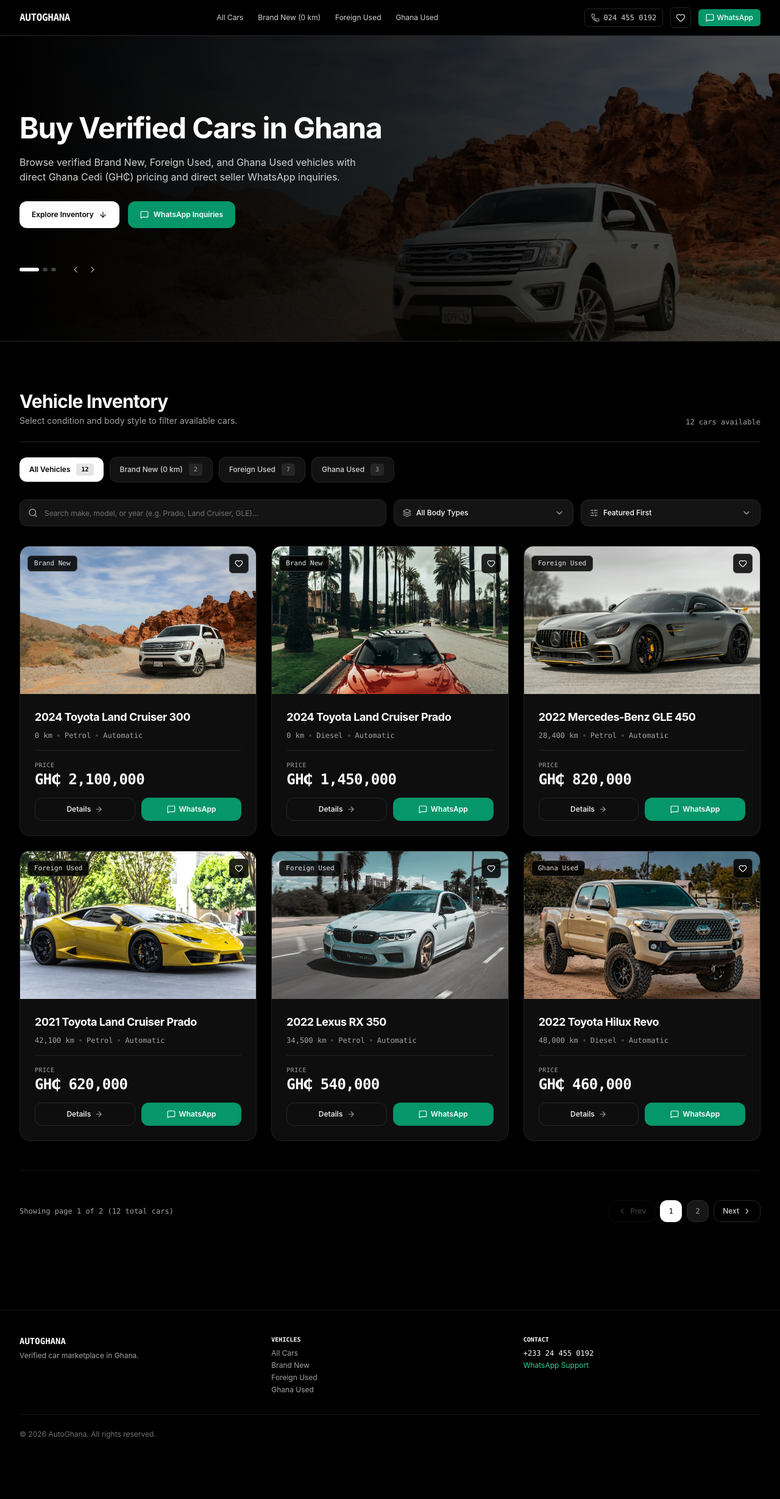
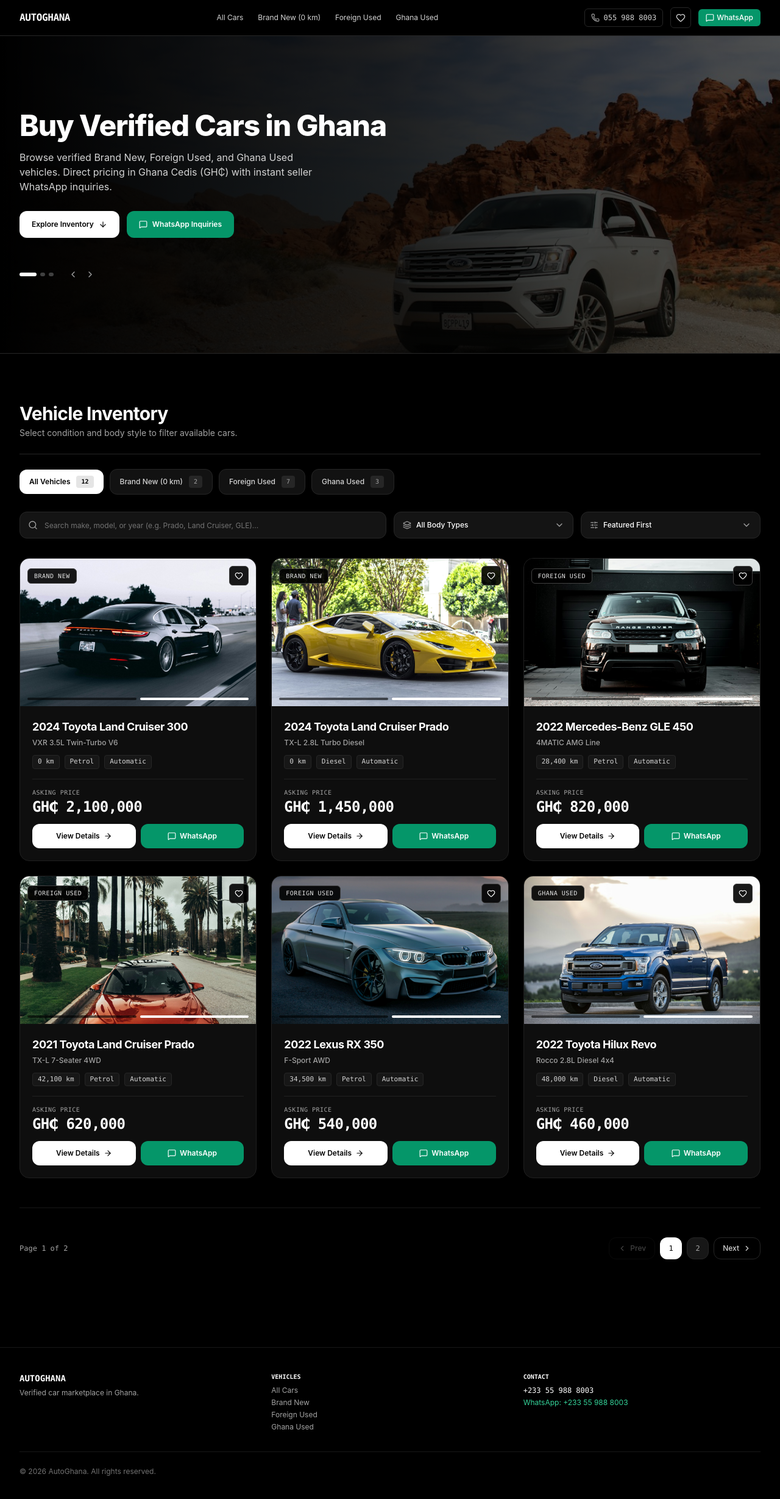
Before and after one commit to henryamos/car-sales, a Next.js app: page / in a window 1280 px wide. Shown: the top 2458 px of the page at 61% size. Before the commit the page ends 2400 px from the top, so only its background shows below. Built offline with nearby package versions, Linux system fonts and the light colour scheme.

Commit message:
feat: automated card image carousel, balanced hero height, updated phone number, and polished visual hierarchy

```diff
--- a/src/components/cards/CarCard.tsx
+++ b/src/components/cards/CarCard.tsx
@@ -1,12 +1,14 @@
 "use client";
 
-import React, { useState } from "react";
+import React, { useState, useEffect } from "react";
 import Image from "next/image";
 import Link from "next/link";
-import { Heart, MessageSquare, ArrowRight } from "lucide-react";
+import { Heart, MessageSquare, ArrowRight, ChevronLeft, ChevronRight } from "lucide-react";
 import { Car } from "@/types/car";
 import { useWishlist } from "@/context/WishlistContext";
 import { formatGHS, formatNumber } from "@/lib/utils";
+
+const DEFAULT_SELLER_WHATSAPP = "233559888003";
 
 interface CarCardProps {
   car: Car;
@@ -15,29 +17,70 @@ interface CarCardProps {
 export function CarCard({ car }: CarCardProps) {
   const { isInWishlist, toggleWishlist } = useWishlist();
   const saved = isInWishlist(car.id);
-  const [imgSrc, setImgSrc] = useState(car.images[0] || "/images/cars/land-cruiser-1.jpg");
+  const [activeIdx, setActiveIdx] = useState(0);
+  const [isHovered, setIsHovered] = useState(false);
 
-  const whatsappLink = `https://wa.me/${car.sellerWhatsApp}?text=Hello,%20inquiring%20about%20the%20${encodeURIComponent(
+  const images = car.images && car.images.length > 0 ? car.images : ["/images/cars/land-cruiser-1.jpg"];
+
+  // Automated image cycling (not fixed)
+  useEffect(() => {
+    if (images.length <= 1) return;
+
+    // Cycle faster when user is hovering (1.8s), otherwise automated gentle cycle (4.5s)
+    const intervalTime = isHovered ? 1800 : 4500;
+    const timer = setInterval(() => {
+      setActiveIdx((prev) => (prev + 1) % images.length);
+    }, intervalTime);
+
+    return () => clearInterval(timer);
+  }, [isHovered, images.length]);
+
+  const handlePrevImage = (e: React.MouseEvent) => {
+    e.preventDefault();
+    e.stopPropagation();
+    setActiveIdx((prev) => (prev - 1 + images.length) % images.length);
+  };
+
+  const handleNextImage = (e: React.MouseEvent) => {
+    e.preventDefault();
+    e.stopPropagation();
+    setActiveIdx((prev) => (prev + 1) % images.length);
+  };
+
+  const sellerWhatsApp = car.sellerWhatsApp || DEFAULT_SELLER_WHATSAPP;
+  const whatsappLink = `https://wa.me/${sellerWhatsApp}?text=Hello,%20inquiring%20about%20the%20${encodeURIComponent(
     `${car.year} ${car.make} ${car.model} (${formatGHS(car.priceGHS)})`
   )}.`;
 
   return (
-    <div className="solid-card rounded-2xl overflow-hidden flex flex-col justify-between hover:border-neutral-700 transition-all duration-200">
-      {/* Photo Container */}
+    <div
+      className="solid-card rounded-2xl overflow-hidden flex flex-col justify-between hover:border-neutral-700 transition-all duration-200 group"
+      onMouseEnter={() => setIsHovered(true)}
+      onMouseLeave={() => setIsHovered(false)}
+    >
+      {/* 1. Automated Photo Container */}
       <div className="relative aspect-[16/10] w-full bg-neutral-900 overflow-hidden">
-        <Image
-          src={imgSrc}
-          alt={`${car.year} ${car.make} ${car.model}`}
-          fill
-          unoptimized
-          sizes="(max-width: 640px) 100vw, (max-width: 1024px) 50vw, 33vw"
-          className="object-cover object-center transition-transform duration-300 hover:scale-105"
-          onError={() => setImgSrc("/images/cars/land-cruiser-1.jpg")}
-        />
+        {images.map((img, idx) => (
+          <div
+            key={idx}
+            className={`absolute inset-0 transition-opacity duration-500 ease-in-out ${
+              idx === activeIdx ? "opacity-100" : "opacity-0 pointer-events-none"
+            }`}
+          >
+            <Image
+              src={img}
+              alt={`${car.year} ${car.make} ${car.model} - Photo ${idx + 1}`}
+              fill
+              unoptimized
+              sizes="(max-width: 640px) 100vw, (max-width: 1024px) 50vw, 33vw"
+              className="object-cover object-center transition-transform duration-300 group-hover:scale-105"
+            />
+          </div>
+        ))}
 
         {/* Top Badges */}
         <div className="absolute top-3 left-3 right-3 flex items-center justify-between pointer-events-none z-10">
-          <span className="px-2.5 py-1 rounded-md bg-black/85 border border-neutral-700 text-[11px] font-mono text-neutral-200">
+          <span className="px-2.5 py-1 rounded-md bg-black/90 border border-neutral-700 text-[10px] font-mono uppercase tracking-wider text-neutral-200">
             {car.condition}
           </span>
 
@@ -48,7 +91,7 @@ export function CarCard({ car }: CarCardProps) {
               e.stopPropagation();
               toggleWishlist(car.id);
             }}
-            className={`pointer-events-auto p-2 rounded-md bg-black/85 border transition-colors ${
+            className={`pointer-events-auto p-2 rounded-md bg-black/90 border transition-colors ${
               saved
                 ? "bg-white text-black border-white"
                 : "text-white border-neutral-700 hover:border-white"
@@ -58,56 +101,101 @@ export function CarCard({ car }: CarCardProps) {
             <Heart className={`w-3.5 h-3.5 ${saved ? "fill-current" : ""}`} />
           </button>
         </div>
+
+        {/* Manual Arrow Controls on Card */}
+        {images.length > 1 && (
+          <div className="absolute inset-y-0 left-2 right-2 flex items-center justify-between pointer-events-none z-10 opacity-0 group-hover:opacity-100 transition-opacity">
+            <button
+              type="button"
+              onClick={handlePrevImage}
+              className="pointer-events-auto p-1.5 rounded-full bg-black/70 hover:bg-black text-white border border-neutral-700 transition-colors"
+              aria-label="Previous photo"
+            >
+              <ChevronLeft className="w-3.5 h-3.5" />
+            </button>
+            <button
+              type="button"
+              onClick={handleNextImage}
+              className="pointer-events-auto p-1.5 rounded-full bg-black/70 hover:bg-black text-white border border-neutral-700 transition-colors"
+              aria-label="Next photo"
+            >
+              <ChevronRight className="w-3.5 h-3.5" />
+            </button>
+          </div>
+        )}
+
+        {/* Multi-photo Progress Line at Bottom */}
+        {images.length > 1 && (
+          <div className="absolute bottom-2.5 left-3 right-3 flex items-center gap-1.5 z-10 pointer-events-none">
+            {images.map((_, idx) => (
+              <div
+                key={idx}
+                className={`h-1 flex-1 rounded-full transition-all duration-300 ${
+                  idx === activeIdx ? "bg-white" : "bg-black/60"
+                }`}
+              />
+            ))}
+          </div>
+        )}
       </div>
 
-      {/* Content Container with Generous Breathing Space */}
-      <div className="p-5 sm:p-6 flex flex-col justify-between flex-1 gap-4">
-        {/* Title & Specs */}
-        <div className="flex flex-col gap-1.5">
-          <h3 className="text-base sm:text-lg font-bold text-white tracking-tight leading-snug">
+      {/* 2. Structured Content with Clear Typographic Hierarchy */}
+      <div className="p-5 flex flex-col justify-between flex-1 gap-4">
+        {/* Title & Trim */}
+        <div className="flex flex-col gap-1">
+          <h3 className="text-base sm:text-lg font-bold text-white tracking-tight leading-snug truncate">
             {car.year} {car.make} {car.model}
           </h3>
+          <p className="text-xs text-neutral-400 truncate font-medium">
+            {car.trim}
+          </p>
 
-          <div className="flex items-center gap-2 text-xs text-neutral-400 font-mono pt-0.5">
-            <span>{car.mileageKm === 0 ? "0 km" : `${formatNumber(car.mileageKm)} km`}</span>
-            <span className="w-1 h-1 rounded-full bg-neutral-700" />
-            <span>{car.fuelType}</span>
-            <span className="w-1 h-1 rounded-full bg-neutral-700" />
-            <span>{car.transmission}</span>
+          {/* Key Specs Row */}
+          <div className="flex items-center gap-2 text-[11px] text-neutral-300 font-mono pt-2">
+            <span className="px-2 py-0.5 rounded bg-neutral-900 border border-neutral-800">
+              {car.mileageKm === 0 ? "0 km" : `${formatNumber(car.mileageKm)} km`}
+            </span>
+            <span className="px-2 py-0.5 rounded bg-neutral-900 border border-neutral-800">
+              {car.fuelType}
+            </span>
+            <span className="px-2 py-0.5 rounded bg-neutral-900 border border-neutral-800">
+              {car.transmission}
+            </span>
           </div>
         </div>
 
-        {/* Price & Action Block */}
-        <div className="pt-4 border-t border-neutral-800/80 flex flex-col gap-3.5">
+        {/* 3. Price & Action Block */}
+        <div className="pt-3.5 border-t border-neutral-800/80 flex flex-col gap-3">
+          {/* Price */}
           <div className="flex flex-col">
             <span className="text-[10px] font-mono uppercase text-neutral-400 tracking-wider">
-              Price
+              Asking Price
             </span>
-            <span className="text-xl sm:text-2xl font-bold font-mono text-white tracking-tight">
+            <span className="text-xl sm:text-2xl font-extrabold font-mono text-white tracking-tight">
               {formatGHS(car.priceGHS)}
             </span>
           </div>
 
-          {/* Action Buttons: Well-proportioned, distinct with breathing space */}
-          <div className="grid grid-cols-2 gap-2.5">
-            <Link
-              href={`/cars/${car.id}`}
-              className="py-2.5 px-3 rounded-xl border border-neutral-800 hover:border-neutral-600 hover:bg-neutral-900 text-neutral-200 hover:text-white text-xs font-semibold flex items-center justify-center gap-1.5 transition-colors"
-            >
-              <span>Details</span>
-              <ArrowRight className="w-3.5 h-3.5 text-neutral-400" />
-            </Link>
-
+          {/* Action Buttons: Vertical arrangement on mobile screens, 2-cols on sm+ */}
+          <div className="flex flex-col sm:grid sm:grid-cols-2 gap-2">
             <a
               href={whatsappLink}
               target="_blank"
               rel="noopener noreferrer"
-              className="py-2.5 px-3 rounded-xl bg-emerald-600 hover:bg-emerald-500 text-white text-xs font-semibold flex items-center justify-center gap-1.5 transition-colors"
-              title="Chat with seller on WhatsApp"
+              className="h-11 sm:h-10 px-3 rounded-xl bg-emerald-600 hover:bg-emerald-500 text-white text-xs font-semibold flex items-center justify-center gap-1.5 transition-colors order-1 sm:order-2"
+              title="Inquire via WhatsApp"
             >
               <MessageSquare className="w-3.5 h-3.5" />
               <span>WhatsApp</span>
             </a>
+
+            <Link
+              href={`/cars/${car.id}`}
+              className="h-11 sm:h-10 px-3 rounded-xl bg-white text-black hover:bg-neutral-200 text-xs font-semibold flex items-center justify-center gap-1.5 transition-colors order-2 sm:order-1"
+            >
+              <span>View Details</span>
+              <ArrowRight className="w-3.5 h-3.5" />
+            </Link>
           </div>
         </div>
       </div>
--- a/src/components/hero/HeroSection.tsx
+++ b/src/components/hero/HeroSection.tsx
@@ -6,6 +6,7 @@ import { ArrowDown, MessageSquare, ChevronLeft, ChevronRight } from "lucide-reac
 import { CARS_DATA } from "@/data/cars";
 
 const SLIDE_DURATION = 6000;
+const WHATSAPP_NUMBER = "233559888003";
 
 export function HeroSection() {
   const heroCars = CARS_DATA.filter((c) => c.heroSlide);
@@ -28,8 +29,8 @@ export function HeroSection() {
   };
 
   return (
-    <section className="relative w-full min-h-[480px] sm:min-h-[520px] lg:min-h-[560px] flex items-center bg-black border-b border-neutral-800 overflow-hidden pt-20">
-      {/* Full-width Background Carousel */}
+    <section className="relative w-full min-h-[500px] sm:min-h-[540px] lg:min-h-[580px] flex items-center bg-black border-b border-neutral-800 overflow-hidden pt-16">
+      {/* Background Carousel */}
       <div className="absolute inset-0 z-0">
         {heroCars.map((car, idx) => (
           <div
@@ -49,38 +50,38 @@ export function HeroSection() {
             />
           </div>
         ))}
-        {/* Full-width Solid Dark Overlay */}
+        {/* Solid Dark Overlay */}
         <div className="absolute inset-0 bg-gradient-to-r from-black via-black/85 to-black/60" />
       </div>
 
-      {/* Main Content (Aligned with standard 7xl Grid) with generous breathing space */}
-      <div className="relative z-10 w-full max-w-7xl mx-auto px-4 sm:px-6 lg:px-8 py-16 sm:py-20">
-        <div className="max-w-2xl flex flex-col items-start gap-5">
-          {/* Heading */}
-          <h1 className="text-3xl sm:text-4xl lg:text-5xl font-bold text-white tracking-tight leading-[1.15]">
+      {/* Main Content with Balanced Height & Sharp Hierarchy */}
+      <div className="relative z-10 w-full max-w-7xl mx-auto px-4 sm:px-6 lg:px-8 py-14 sm:py-18 lg:py-24">
+        <div className="max-w-2xl flex flex-col items-start gap-4">
+          {/* Primary Headline */}
+          <h1 className="text-3xl sm:text-4xl lg:text-5xl font-extrabold text-white tracking-tight leading-[1.15]">
             Buy Verified Cars in Ghana
           </h1>
 
-          {/* Clean One-liner */}
-          <p className="text-sm sm:text-base text-neutral-300 leading-relaxed max-w-xl">
-            Browse verified Brand New, Foreign Used, and Ghana Used vehicles with direct Ghana Cedi (GH₵) pricing and direct seller WhatsApp inquiries.
+          {/* Description */}
+          <p className="text-sm sm:text-base text-neutral-300 leading-relaxed max-w-lg font-normal">
+            Browse verified Brand New, Foreign Used, and Ghana Used vehicles. Direct pricing in Ghana Cedis (GH₵) with instant seller WhatsApp inquiries.
           </p>
 
-          {/* Action Buttons: Spacious and clearly positioned */}
-          <div className="flex flex-wrap items-center gap-3.5 pt-2">
+          {/* Action Buttons: Vertical arrangement on mobile screens, horizontal on sm+ */}
+          <div className="flex flex-col sm:flex-row items-stretch sm:items-center gap-3 pt-3 w-full sm:w-auto">
             <a
               href="#inventory"
-              className="h-11 px-5 rounded-xl bg-white text-black hover:bg-neutral-200 font-semibold text-xs flex items-center gap-2 transition-colors"
+              className="h-11 px-5 rounded-xl bg-white text-black hover:bg-neutral-200 font-semibold text-xs flex items-center justify-center gap-2 transition-colors w-full sm:w-auto"
             >
               <span>Explore Inventory</span>
               <ArrowDown className="w-3.5 h-3.5" />
             </a>
 
             <a
-              href="https://wa.me/233244550192?text=Hello%20AutoGhana,%20inquiring%20about%20available%20cars."
+              href={`https://wa.me/${WHATSAPP_NUMBER}?text=Hello%20AutoGhana,%20inquiring%20about%20available%20cars.`}
               target="_blank"
               rel="noopener noreferrer"
-              className="h-11 px-5 rounded-xl bg-emerald-600 hover:bg-emerald-500 text-white font-semibold text-xs flex items-center gap-2 transition-colors"
+              className="h-11 px-5 rounded-xl bg-emerald-600 hover:bg-emerald-500 text-white font-semibold text-xs flex items-center justify-center gap-2 transition-colors w-full sm:w-auto"
             >
               <MessageSquare className="w-3.5 h-3.5" />
               <span>WhatsApp Inquiries</span>
@@ -88,15 +89,15 @@ export function HeroSection() {
           </div>
         </div>
 
-        {/* Minimal Bottom Slide Indicators */}
-        <div className="pt-14 flex items-center gap-3">
+        {/* Slide Indicators */}
+        <div className="pt-12 flex items-center gap-3">
           <div className="flex items-center gap-1.5">
             {heroCars.map((_, idx) => (
               <button
                 key={idx}
                 onClick={() => setCurrentIndex(idx)}
                 className={`h-1.5 rounded-full transition-all ${
-                  idx === currentIndex ? "w-8 bg-white" : "w-2 bg-neutral-700 hover:bg-neutral-500"
+                  idx === currentIndex ? "w-7 bg-white" : "w-2 bg-neutral-700 hover:bg-neutral-500"
                 }`}
                 aria-label={`Slide ${idx + 1}`}
               />
--- a/src/components/layout/Footer.tsx
+++ b/src/components/layout/Footer.tsx
@@ -2,6 +2,9 @@
 
 import React from "react";
 import Link from "next/link";
+
+const WHATSAPP_NUMBER = "233559888003";
+const PHONE_DISPLAY = "+233 55 988 8003";
 
 export function Footer() {
   return (
@@ -32,16 +35,16 @@ export function Footer() {
             <span className="text-white font-semibold uppercase text-[10px] font-mono mb-0.5">
               Contact
             </span>
-            <a href="tel:+233244550192" className="text-white hover:underline font-mono">
-              +233 24 455 0192
+            <a href={`tel:${PHONE_DISPLAY.replace(/\s+/g, "")}`} className="text-white hover:underline font-mono">
+              {PHONE_DISPLAY}
             </a>
             <a
-              href="https://wa.me/233244550192"
+              href={`https://wa.me/${WHATSAPP_NUMBER}?text=Hello%20AutoGhana,%20inquiring%20about%20available%20cars.`}
               target="_blank"
               rel="noopener noreferrer"
               className="text-emerald-400 hover:underline"
             >
-              WhatsApp Support
+              WhatsApp: {PHONE_DISPLAY}
             </a>
           </div>
         </div>
--- a/src/components/layout/Navbar.tsx
+++ b/src/components/layout/Navbar.tsx
@@ -44,11 +44,11 @@ export function Navbar() {
             {/* Right Controls */}
             <div className="hidden sm:flex items-center gap-3">
               <a
-                href="tel:+233244550192"
+                href="tel:+233559888003"
                 className="flex items-center gap-1.5 text-xs text-neutral-300 hover:text-white font-mono px-2.5 py-1.5 rounded-md border border-neutral-800 hover:border-neutral-700"
               >
                 <Phone className="w-3.5 h-3.5 text-neutral-400" />
-                <span>024 455 0192</span>
+                <span>055 988 8003</span>
               </a>
 
               <Link
@@ -65,7 +65,7 @@ export function Navbar() {
               </Link>
 
               <a
-                href="https://wa.me/233244550192?text=Hello%20AutoGhana,%20inquiring%20about%20available%20cars."
+                href="https://wa.me/233559888003?text=Hello%20AutoGhana,%20inquiring%20about%20available%20cars."
                 target="_blank"
                 rel="noopener noreferrer"
                 className="px-3 py-1.5 rounded-md bg-emerald-600 hover:bg-emerald-500 text-white text-xs font-medium flex items-center gap-1 transition-colors"
@@ -116,19 +116,19 @@ export function Navbar() {
                 {link.label}
               </Link>
             ))}
-            <div className="pt-2 flex gap-2">
+            <div className="pt-2 flex flex-col gap-2">
               <a
-                href="https://wa.me/233244550192"
-                className="flex-1 py-2 rounded-lg bg-emerald-600 text-white text-center text-xs font-semibold flex items-center justify-center gap-1.5"
+                href="https://wa.me/233559888003"
+                className="w-full py-2.5 rounded-lg bg-emerald-600 text-white text-center text-xs font-semibold flex items-center justify-center gap-1.5"
               >
                 <MessageSquare className="w-3.5 h-3.5" />
                 <span>WhatsApp</span>
               </a>
               <a
-                href="tel:+233244550192"
-                className="flex-1 py-2 rounded-lg border border-neutral-800 text-center text-xs text-neutral-300"
+                href="tel:+233559888003"
+                className="w-full py-2.5 rounded-lg border border-neutral-800 text-center text-xs text-neutral-300"
               >
-                Call
+                Call: 055 988 8003
               </a>
             </div>
           </div>
--- a/src/components/sections/FeaturedInventory.tsx
+++ b/src/components/sections/FeaturedInventory.tsx
@@ -81,19 +81,13 @@ export function FeaturedInventory() {
     <section id="inventory" className="w-full bg-black py-16 sm:py-20">
       <div className="max-w-7xl mx-auto px-4 sm:px-6 lg:px-8">
         {/* Section Header: Clean & Spacious */}
-        <div className="flex flex-col sm:flex-row sm:items-end justify-between gap-4 pb-6 border-b border-neutral-800">
-          <div>
+        <div className="pb-6 border-b border-neutral-800">
           <h2 className="text-2xl sm:text-3xl font-bold text-white tracking-tight">
             Vehicle Inventory
           </h2>
           <p className="text-xs sm:text-sm text-neutral-400 mt-1">
             Select condition and body style to filter available cars.
           </p>
-          </div>
-
-          <div className="text-xs font-mono text-neutral-400">
-            {filteredCars.length} {filteredCars.length === 1 ? "car" : "cars"} available
-          </div>
         </div>
 
         {/* Primary Condition Tabs: Spacious with Breathing Room */}
@@ -211,7 +205,7 @@ export function FeaturedInventory() {
         {totalPages > 1 && (
           <div className="pt-12 flex flex-col sm:flex-row items-center justify-between gap-4 border-t border-neutral-900 mt-12">
             <span className="text-xs font-mono text-neutral-400">
-              Showing page {currentPage} of {totalPages} ({filteredCars.length} total cars)
+              Page {currentPage} of {totalPages}
             </span>
 
             <div className="flex items-center gap-2">
--- a/src/data/cars.ts
+++ b/src/data/cars.ts
@@ -41,8 +41,8 @@ export const CARS_DATA: Car[] = [
       warranty: "1-Year Engine & Transmission Warranty",
     },
     location: "Accra",
-    sellerPhone: "+233 24 455 0192",
-    sellerWhatsApp: "233244550192",
+    sellerPhone: "+233 55 988 8003",
+    sellerWhatsApp: "233559888003",
   },
   {
     id: "toyota-prado-250-2024",
@@ -84,8 +84,8 @@ export const CARS_DATA: Car[] = [
       warranty: "1-Year Warranty Included",
     },
     location: "Accra",
-    sellerPhone: "+233 20 812 3456",
-    sellerWhatsApp: "233208123456",
+    sellerPhone: "+233 55 988 8003",
+    sellerWhatsApp: "233559888003",
   },
   {
     id: "mercedes-benz-gle-450-2022",
@@ -127,8 +127,8 @@ export const CARS_DATA: Car[] = [
       warranty: "3-Month Engine & Transmission Warranty",
     },
     location: "Accra",
-    sellerPhone: "+233 20 812 3456",
-    sellerWhatsApp: "233208123456",
+    sellerPhone: "+233 55 988 8003",
+    sellerWhatsApp: "233559888003",
   },
   {
     id: "toyota-prado-txl-2021",
@@ -169,8 +169,8 @@ export const CARS_DATA: Car[] = [
       warranty: "Available",
     },
     location: "Accra",
-    sellerPhone: "+233 24 990 1234",
-    sellerWhatsApp: "233249901234",
+    sellerPhone: "+233 55 988 8003",
+    sellerWhatsApp: "233559888003",
   },
   {
     id: "lexus-rx-350-2022",
@@ -211,8 +211,8 @@ export const CARS_DATA: Car[] = [
       warranty: "3-Month Warranty",
     },
     location: "Accra",
-    sellerPhone: "+233 24 332 1100",
-    sellerWhatsApp: "233243321100",
+    sellerPhone: "+233 55 988 8003",
+    sellerWhatsApp: "233559888003",
   },
   {
     id: "toyota-hilux-rocco-2022",
@@ -254,8 +254,8 @@ export const CARS_DATA: Car[] = [
       warranty: "Verified Single Owner",
     },
     location: "Kumasi",
-    sellerPhone: "+233 24 711 9988",
-    sellerWhatsApp: "233247119988",
+    sellerPhone: "+233 55 988 8003",
+    sellerWhatsApp: "233559888003",
   },
   {
     id: "mercedes-benz-c300-2020",
@@ -296,8 +296,8 @@ export const CARS_DATA: Car[] = [
       warranty: "30-Day Dealer Warranty",
     },
     location: "Accra",
-    sellerPhone: "+233 20 443 8811",
-    sellerWhatsApp: "233204438811",
+    sellerPhone: "+233 55 988 8003",
+    sellerWhatsApp: "233559888003",
   },
   {
     id: "hyundai-tucson-2023",
@@ -338,8 +338,8 @@ export const CARS_DATA: Car[] = [
       warranty: "Available",
     },
     location: "Tema",
-    sellerPhone: "+233 24 555 6677",
-    sellerWhatsApp: "233245556677",
+    sellerPhone: "+233 55 988 8003",
+    sellerWhatsApp: "233559888003",
   },
   {
     id: "range-rover-sport-2021",
@@ -380,8 +380,8 @@ export const CARS_DATA: Car[] = [
       warranty: "3-Month Coverage",
     },
     location: "Accra",
-    sellerPhone: "+233 24 888 1234",
-    sellerWhatsApp: "233248881234",
+    sellerPhone: "+233 55 988 8003",
+    sellerWhatsApp: "233559888003",
   },
   {
     id: "toyota-corolla-le-2020",
@@ -423,8 +423,8 @@ export const CARS_DATA: Car[] = [
       warranty: "Service Records Available",
     },
     location: "Accra",
-    sellerPhone: "+233 20 443 8811",
-    sellerWhatsApp: "233204438811",
+    sellerPhone: "+233 55 988 8003",
+    sellerWhatsApp: "233559888003",
   },
   {
     id: "toyota-rav4-xle-2021",
@@ -465,8 +465,8 @@ export const CARS_DATA: Car[] = [
       warranty: "30-Day Coverage",
     },
     location: "Accra",
-    sellerPhone: "+233 24 455 0192",
-    sellerWhatsApp: "233244550192",
+    sellerPhone: "+233 55 988 8003",
+    sellerWhatsApp: "233559888003",
   },
   {
     id: "toyota-fortuner-2020",
@@ -508,8 +508,8 @@ export const CARS_DATA: Car[] = [
       warranty: "Single Owner Used",
     },
     location: "Kumasi",
-    sellerPhone: "+233 24 711 9988",
-    sellerWhatsApp: "233247119988",
+    sellerPhone: "+233 55 988 8003",
+    sellerWhatsApp: "233559888003",
   },
 ];
 
```
Lines whose indentation alone changed are shown as unchanged.
